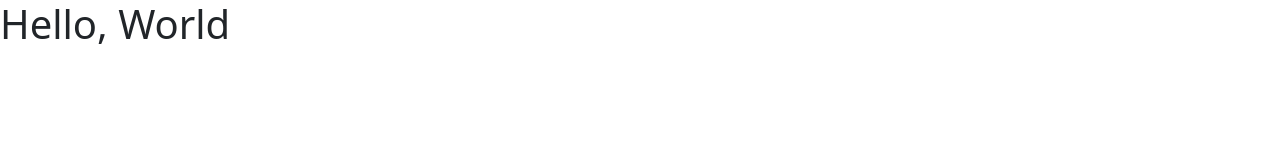
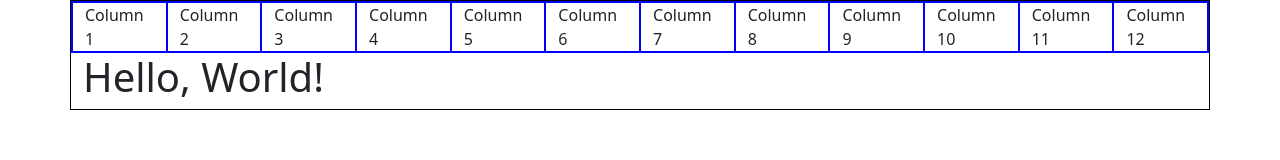
Before and after one commit to RadhikaDangal/bootstrap-examples, a plain HTML site: page index.html in a window 1280 px wide. Drawn offline with nearby package versions, Linux system fonts and the light colour scheme.

Commit message:
column commit

```diff
--- a/index.html
+++ b/index.html
@@ -6,10 +6,37 @@
     <meta name="viewport" content="width=device-width, initial-scale=1.0">
     <title>Bootstrap Examples</title>
     <link href="https://cdn.jsdelivr.net/npm/bootstrap@5.3.0-alpha3/dist/css/bootstrap.min.css" rel="stylesheet" integrity="sha384-KK94CHFLLe+nY2dmCWGMq91rCGa5gtU4mk92HdvYe+M/SXH301p5ILy+dN9+nJOZ" crossorigin="anonymous">
+
+<style>
+    .row, .col{
+        border: 1px solid blue;
+    }
+</style>
+
 </head>
 <body>
-    <h1>Hello, World</h1>
+    <div class="container" style="border: 1px solid black">
+        <div class="row">
+            <div class ="col">Column 1</div>
+            <div class ="col">Column 2</div>
+            <div class ="col">Column 3</div>
+            <div class ="col">Column 4</div>
+            <div class ="col">Column 5</div>
+            <div class ="col">Column 6</div>
+            <div class ="col">Column 7</div>
+            <div class ="col">Column 8</div>
+            <div class ="col">Column 9</div>
+            <div class ="col">Column 10</div>
+            <div class ="col">Column 11</div>
+            <div class ="col">Column 12</div>
+
+
+    </div>
+        <h1>Hello, World!</h1>
+
+    </div>
     <script src="https://cdn.jsdelivr.net/npm/bootstrap@5.3.0-alpha3/dist/js/bootstrap.bundle.min.js" integrity="sha384-ENjdO4Dr2bkBIFxQpeoTz1HIcje39Wm4jDKdf19U8gI4ddQ3GYNS7NTKfAdVQSZe" crossorigin="anonymous"></script>
 
 </body>
+
 </html>
```
